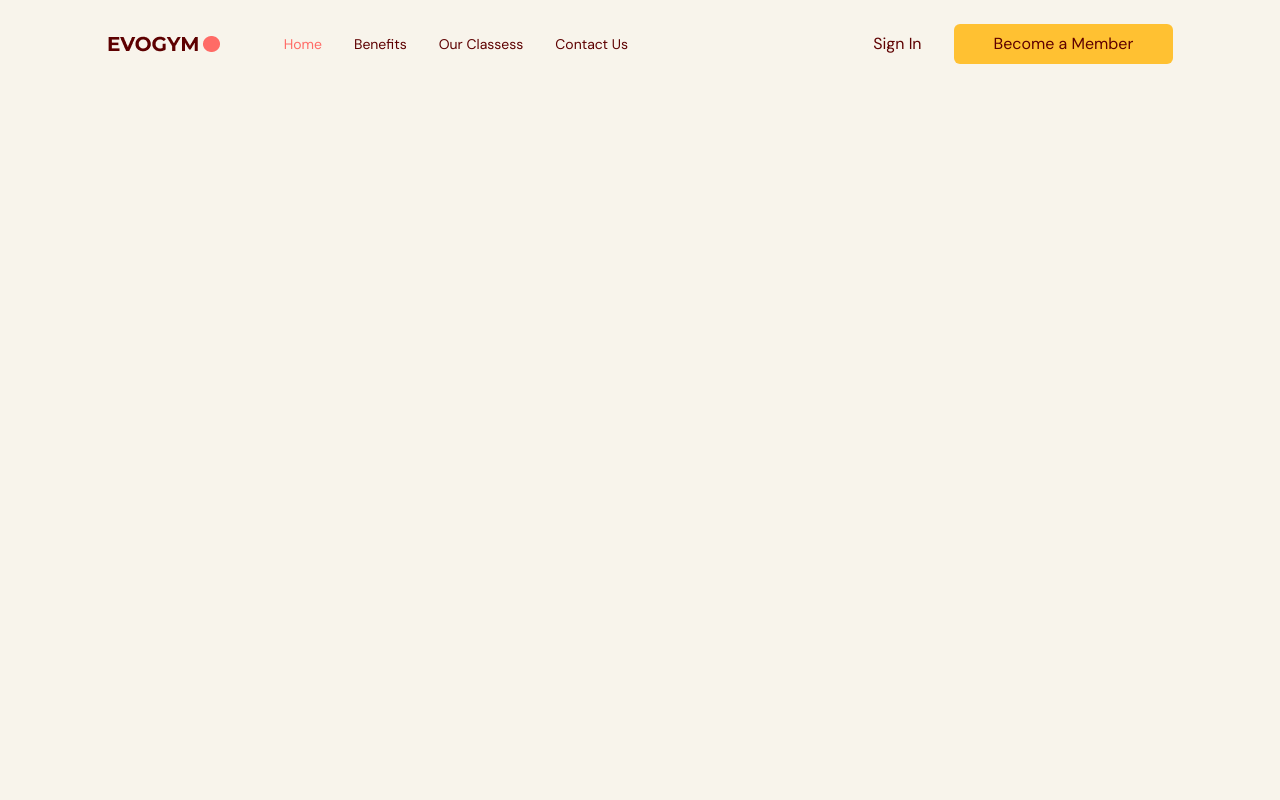
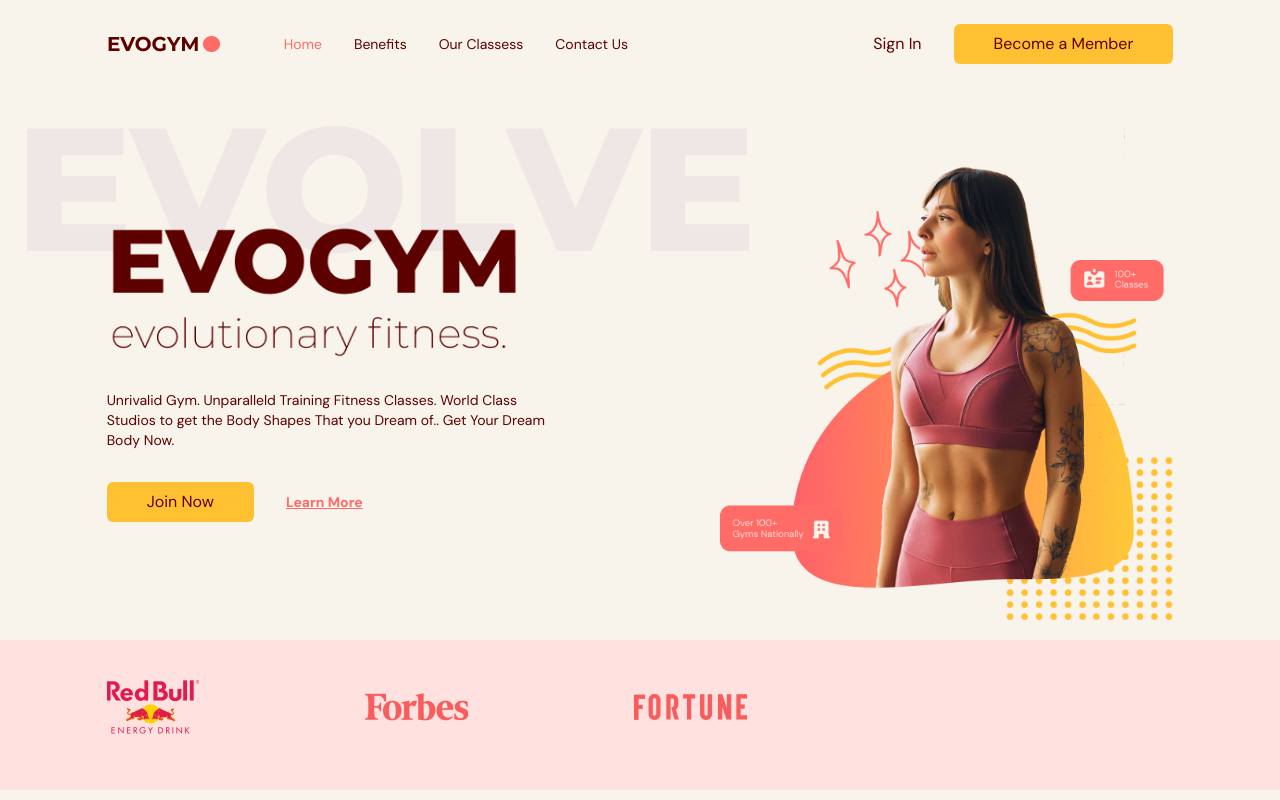
Before and after one commit to James2898/gym-typescript, a React (Vite) app: page / in a window 1280 px wide. Built offline with nearby package versions, Linux system fonts and the light colour scheme.

Commit message:
Home Page

```diff
--- a/src/App.tsx
+++ b/src/App.tsx
@@ -1,4 +1,5 @@
 import Navbar from "@/scenes/navbar";
+import Home from "@/scenes/home";
 import * as React from "react";
 import { SelectedPage } from "./shared/types";
 
@@ -29,6 +30,7 @@
         selectedPage={selectedPage}
         setSelectedPage={setSelectedPage}
       />
+      <Home setSelectedPage={setSelectedPage} />
     </div>
   );
 }
--- /dev/null
+++ b/src/scenes/home/index.tsx
@@ -0,0 +1,105 @@
+import { SelectedPage } from "@/shared/types";
+
+// IMAGES IMPORT
+import ActionButton from "@/shared/ActionButton";
+import HomePageText from "@/assets/HomePageText.png";
+import HomePageGraphic from "@/assets/HomePageGraphic.png";
+import SponsorRedbull from "@/assets/SponsorRedbull.png";
+import SponsorForbes from "@/assets/SponsorForbes.png";
+import SponsorFortune from "@/assets/SponsorFortune.png";
+import useMediaQuery from "@/hooks/useMediaQuery";
+import AnchorLink from "react-anchor-link-smooth-scroll";
+import { motion } from "framer-motion";
+
+type Props = {
+  setSelectedPage: (value: SelectedPage) => void;
+};
+
+const Home = ({ setSelectedPage }: Props) => {
+  const isAboveMediumScreens = useMediaQuery("(min-width:1060px)");
+
+  return (
+    <section id="home" className="gap-16 bg-gray-20 py-10 md:h-full">
+      {/* IMG & MAIN HEADER */}
+      <motion.div
+        onViewportEnter={() => setSelectedPage(SelectedPage.Home)}
+        className="mx-auto w-5/6 items-center justify-center md:flex md:h-5/6"
+      >
+        {/* MAIN HEADER */}
+        <div className="z-10 mt-32 md:basis-3/5">
+          {/* HEADINGS */}
+          <motion.div
+            initial="hidden"
+            whileInView="visible"
+            viewport={{ once: true, amount: 0.5 }}
+            transition={{ duraiton: 1 }}
+            variants={{
+              hidden: { opacity: 0, x: -50 },
+              visible: { opacity: 1, x: 0 },
+            }}
+            className="md:-mt-20"
+          >
+            <div className="relative">
+              <div className="before:absolute before:-left-20 before:-top-20 before:z-[-1] md:before:content-evolvetext">
+                <img src={HomePageText} alt="home-page-text" />
+              </div>
+            </div>
+
+            <p className="mt-8 text-sm">
+              Unrivalid Gym. Unparalleld Training Fitness Classes. World Class
+              Studios to get the Body Shapes That you Dream of.. Get Your Dream
+              Body Now.
+            </p>
+          </motion.div>
+
+          {/* ACTIONS */}
+          <motion.div
+            initial="hidden"
+            whileInView="visible"
+            viewport={{ once: true, amount: 0.5 }}
+            transition={{ delay: 0.2, duraiton: 1 }}
+            variants={{
+              hidden: { opacity: 0, x: -50 },
+              visible: { opacity: 1, x: 0 },
+            }}
+            className="mt-8 flex items-center gap-8"
+          >
+            <ActionButton setSelectedPage={setSelectedPage}>
+              Join Now
+            </ActionButton>
+            <AnchorLink
+              className="text-sm font-bold text-primary-500 underline hover:text-secondary-500"
+              onClick={() => setSelectedPage(SelectedPage.ContactUs)}
+              href={`#${SelectedPage.ContactUs}`}
+            >
+              <p>Learn More</p>
+            </AnchorLink>
+          </motion.div>
+        </div>
+
+        {/* IMAGE */}
+        <div
+          className="flex basis-3/5 justify-center md:z-10
+          md:ml-40 md:mt-16"
+        >
+          <img src={HomePageGraphic} alt="home-pageGraphic" />
+        </div>
+      </motion.div>
+
+      {/* SPONSORS */}
+      {isAboveMediumScreens && (
+        <div className="h-[150px] w-full bg-primary-100 py-10">
+          <div className="mx-auto w-5/6">
+            <div className="flex w-3/5 items-center justify-between gap-8">
+              <img src={SponsorRedbull} alt="redbull-sponsor" />
+              <img src={SponsorForbes} alt="forbes-sponsor" />
+              <img src={SponsorFortune} alt="fortune-sponsor" />
+            </div>
+          </div>
+        </div>
+      )}
+    </section>
+  );
+};
+
+export default Home;
```
